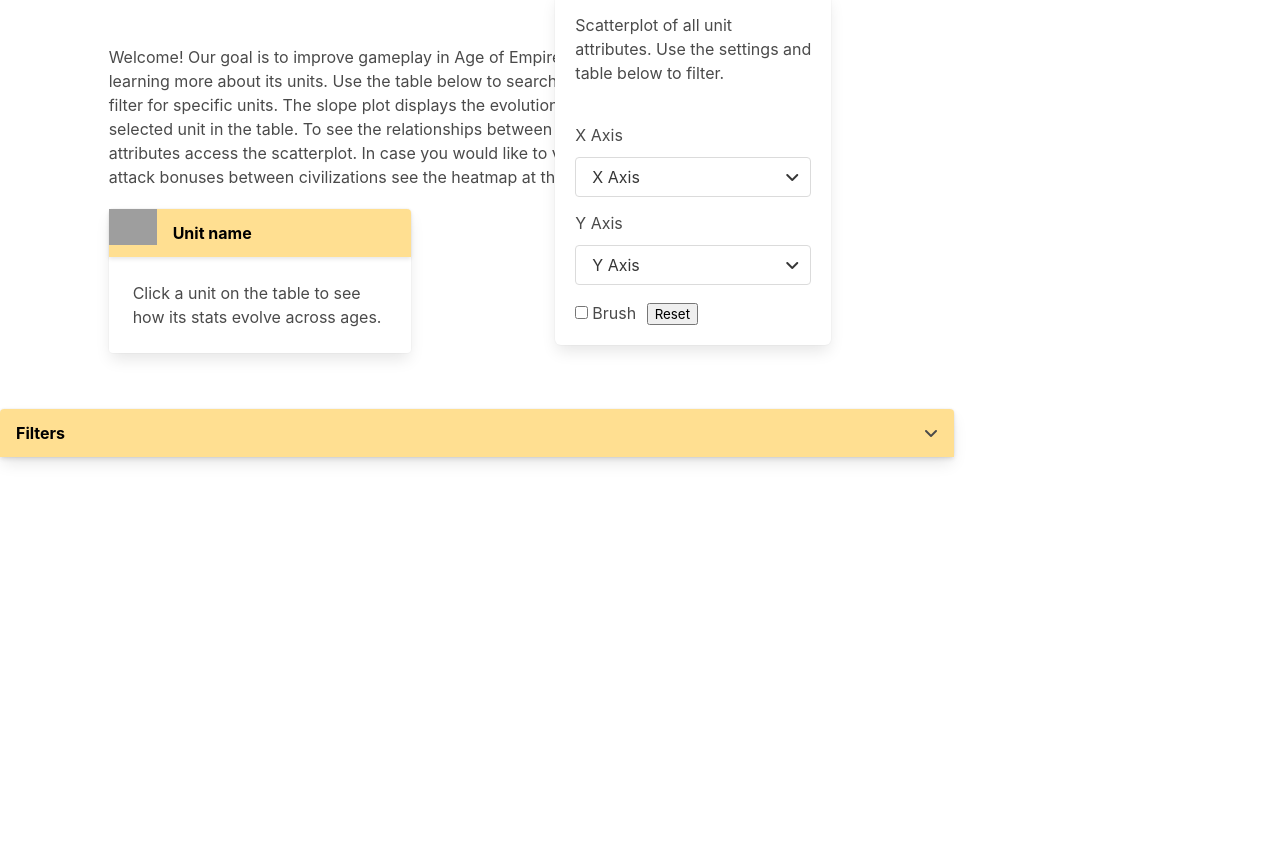
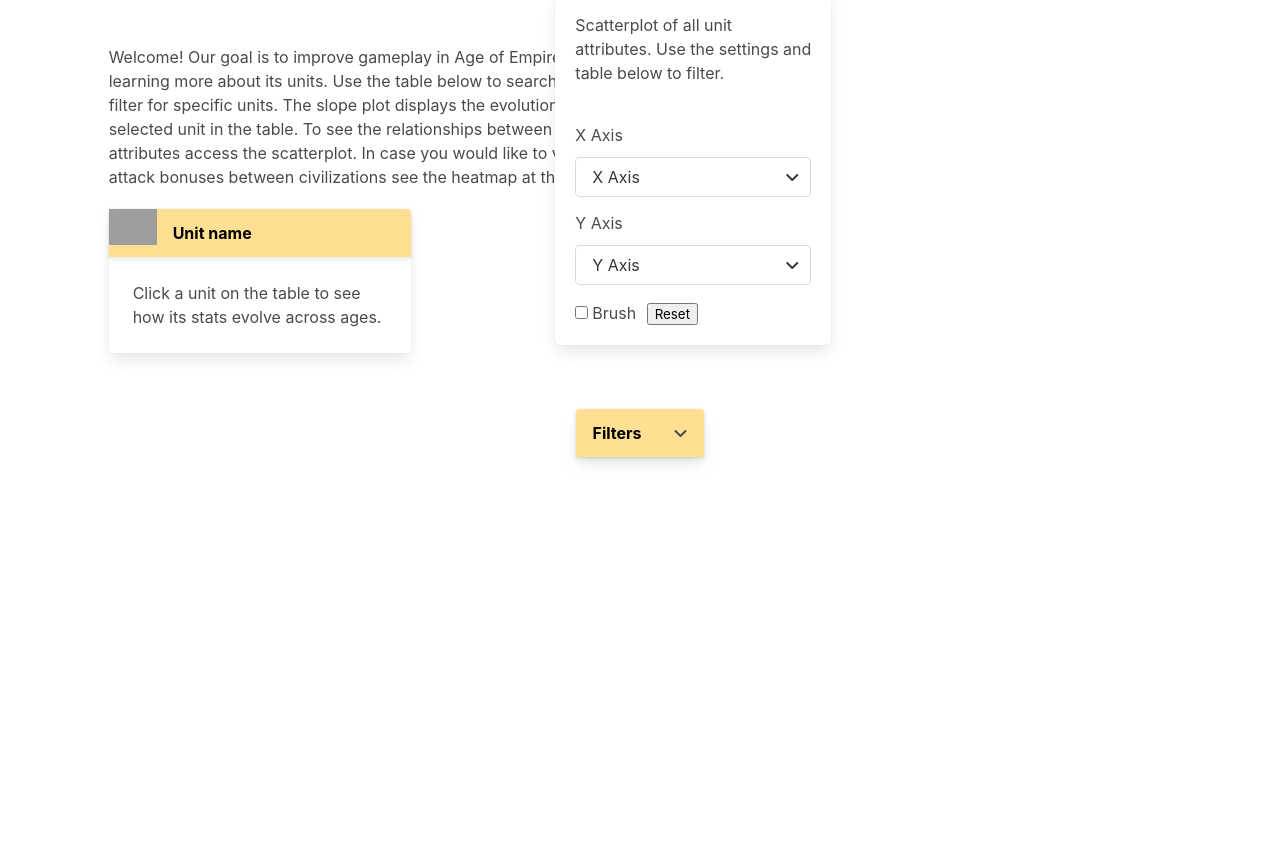
Before and after one commit to fayalalebrun/aoe4-unit-datavis, a website built with webpack: page src/index.html in a window 1280 px wide. Shown: the part 99-952 px from the top of the page. Built offline with nearby package versions, Linux system fonts and the light colour scheme; grey boxes are pictures that could not be loaded; files whose address does not match are found by name.

Commit message:
Center table

```diff
--- a/src/index.html
+++ b/src/index.html
@@ -82,8 +82,8 @@
 
 	</div>
 
-	<div class="columns">
-	    <div class="column is-9">
+	<div class="is-flex is-flex-direction-row is-justify-content-center">
+	    <div class="tableAndFilters">
 		<div class="card my-2">
 		    <header class="card-header has-background-primary">
 			<p class="card-header-title has-text-link">Filters</p>
--- a/src/styles.scss
+++ b/src/styles.scss
@@ -86,6 +86,10 @@
     background-color: $white-ter;
 }
 
+.tableAndFilters {
+    max-width: 95rem;
+}
+
 
 #banner {
     position: absolute;
```
Lines whose indentation alone changed are shown as unchanged.
